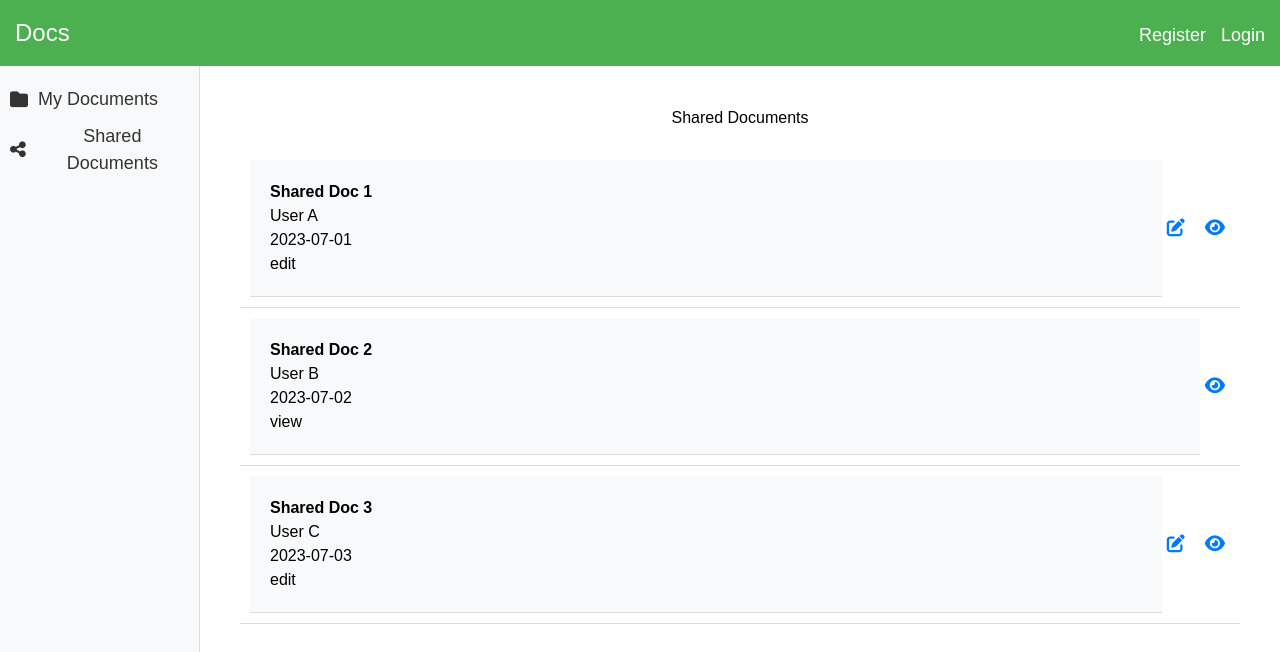
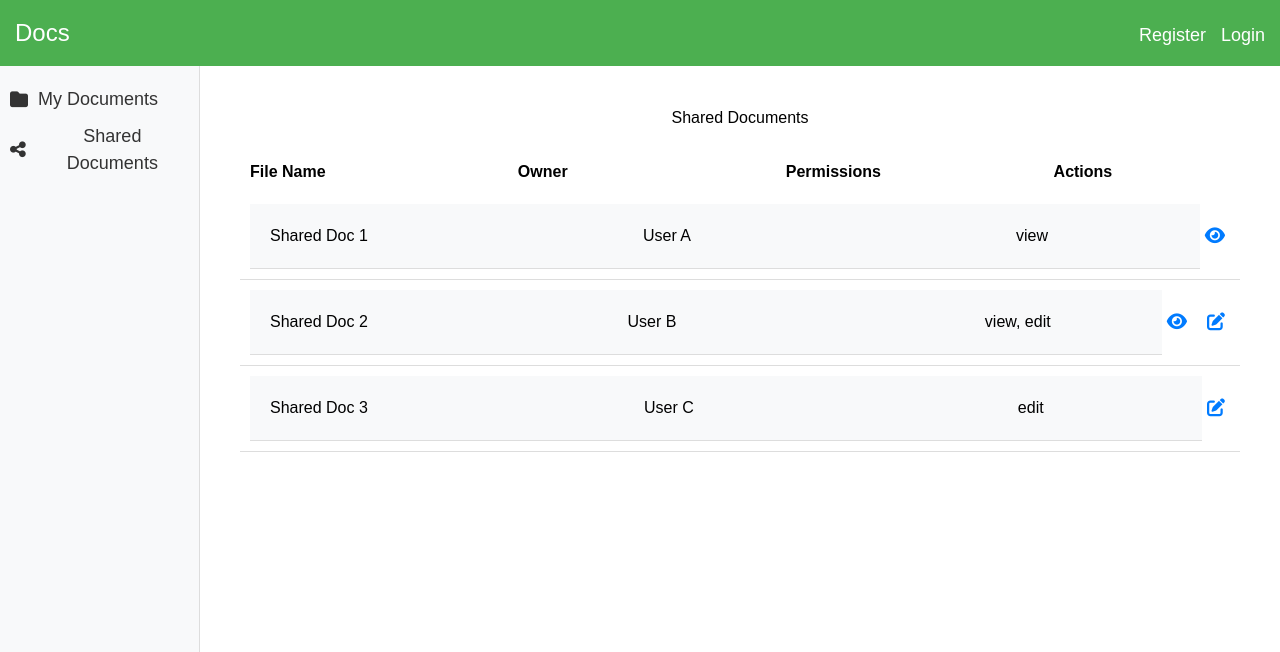
Before and after one commit to Anusha-1598/computer_security_project, a React (Create React App) app in the folder frontend/: page /dashboard/shared-documents in a window 1280 px wide. Shown: the top 652 px of the page. Built offline with nearby package versions, Linux system fonts and the light colour scheme.

Commit message:
Pending changes exported from your codespace

```diff
--- a/frontend/src/components/EditDocument.css
+++ b/frontend/src/components/EditDocument.css
@@ -50,3 +50,13 @@
 .save-button:hover {
   background-color: #0056b3;
 }
+
+.acknowledgment {
+  margin: 20px;
+  padding: 10px;
+  background-color: #d4edda;
+  color: #155724;
+  border: 1px solid #c3e6cb;
+  border-radius: 4px;
+  text-align: center;
+}
--- a/frontend/src/components/EditDocument.js
+++ b/frontend/src/components/EditDocument.js
@@ -1,12 +1,15 @@
 import React, { useState, useEffect } from "react";
-import { useSelector } from "react-redux";
+import { useSelector, useDispatch } from "react-redux";
+import { updateDocumentContent } from "../redux/documentsSlice";
 import "./EditDocument.css";
 
 const EditDocument = () => {
   const currentDocument = useSelector(
     (state) => state.documents.currentDocument
   );
+  const dispatch = useDispatch();
   const [content, setContent] = useState("");
+  const [acknowledgment, setAcknowledgment] = useState("");
 
   useEffect(() => {
     if (currentDocument) {
@@ -23,8 +26,14 @@ const EditDocument = () => {
   };
 
   const handleSave = () => {
-    // Implement save logic here
-    console.log("Document saved:", content);
+    dispatch(
+      updateDocumentContent({
+        fileId: currentDocument.fileId,
+        newContent: content,
+      })
+    );
+    setAcknowledgment("Document content saved successfully!");
+    setTimeout(() => setAcknowledgment(""), 3000);
   };
 
   return (
@@ -68,6 +77,7 @@ const EditDocument = () => {
           Save
         </button>
       </div>
+      {acknowledgment && <div className="acknowledgment">{acknowledgment}</div>}
     </div>
   );
 };
--- a/frontend/src/components/MyDocuments.css
+++ b/frontend/src/components/MyDocuments.css
@@ -9,6 +9,20 @@
 
 .my-documents h2 {
   margin-bottom: 20px;
+}
+
+.document-headers {
+  display: flex;
+  justify-content: space-between;
+  padding: 10px;
+  font-weight: bold;
+}
+
+.document-headers .file-name,
+.document-headers .date-created,
+.document-headers .actions {
+  width: 30%;
+  text-align: left;
 }
 
 .my-documents ul {
@@ -28,15 +42,14 @@
 
 .document-info {
   display: flex;
-  flex-direction: column;
+  flex: 1;
+  justify-content: space-between;
 }
 
-.file-name {
-  font-weight: bold;
-}
-
+.file-name,
 .date-created {
-  color: #888;
+  width: 45%;
+  text-align: left;
 }
 
 .document-actions {
--- a/frontend/src/components/MyDocuments.js
+++ b/frontend/src/components/MyDocuments.js
@@ -1,14 +1,15 @@
-// src/components/MyDocuments.js
 import React, { useEffect, useState } from "react";
 import { useDispatch, useSelector } from "react-redux";
+import { useNavigate } from "react-router-dom";
 import { setDocuments, setCurrentDocument } from "../redux/documentsSlice";
 import RenamePopup from "./RenamePopup";
 import DeleteConfirmationPopup from "./DeleteConfirmationPopup";
 import SharePopup from "./SharePopup";
-import "./MyDocuments.css"; // Add your CSS here
+import "./MyDocuments.css";
 
 const MyDocuments = () => {
   const dispatch = useDispatch();
+  const navigate = useNavigate();
   const documents = useSelector((state) => state.documents.documents);
   const [isRenamePopupOpen, setIsRenamePopupOpen] = useState(false);
   const [isDeletePopupOpen, setIsDeletePopupOpen] = useState(false);
@@ -24,6 +25,7 @@ const MyDocuments = () => {
         fileName: "Document 1",
         dateCreated: "2023-07-01",
         sharedUsers: [],
+        content: "Sample content for Document 1",
       },
       {
         userId: 1,
@@ -31,6 +33,7 @@ const MyDocuments = () => {
         fileName: "Document 2",
         dateCreated: "2023-07-02",
         sharedUsers: [],
+        content: "Sample content for Document 2",
       },
       {
         userId: 1,
@@ -38,6 +41,7 @@ const MyDocuments = () => {
         fileName: "Document 3",
         dateCreated: "2023-07-03",
         sharedUsers: [],
+        content: "Sample content for Document 3",
       },
     ];
     dispatch(setDocuments(fetchedDocuments));
@@ -60,12 +64,22 @@ const MyDocuments = () => {
 
   const handleEditClick = (doc) => {
     dispatch(setCurrentDocument(doc));
-    window.open(`/dashboard/edit-document/${doc.fileId}`, "_blank");
+    navigate(`/dashboard/edit-document/${doc.fileId}`);
+  };
+
+  const handleViewClick = (doc) => {
+    dispatch(setCurrentDocument(doc));
+    navigate(`/dashboard/view-document/${doc.fileId}`);
   };
 
   return (
     <div className="my-documents">
       <h2>My Documents</h2>
+      <div className="document-headers">
+        <span className="file-name">File Name</span>
+        <span className="date-created">Date Created</span>
+        <span className="actions">Actions</span>
+      </div>
       <ul>
         {documents.map((doc) => (
           <li key={doc.fileId}>
@@ -74,6 +88,13 @@ const MyDocuments = () => {
               <span className="date-created">{doc.dateCreated}</span>
             </div>
             <div className="document-actions">
+              <button
+                className="icon-button"
+                title="View"
+                onClick={() => handleViewClick(doc)}
+              >
+                <i className="fas fa-eye"></i>
+              </button>
               <button
                 className="icon-button"
                 title="Edit"
--- a/frontend/src/components/SharedDocuments.css
+++ b/frontend/src/components/SharedDocuments.css
@@ -9,6 +9,22 @@
 
 .shared-documents h2 {
   margin-bottom: 20px;
+}
+
+.document-headers {
+  display: flex;
+  justify-content: space-between;
+  padding: 10px;
+  font-weight: bold;
+}
+
+.document-headers .file-name,
+.document-headers .owner-name,
+.document-headers .shared-date,
+.document-headers .permissions,
+.document-headers .actions {
+  width: 18%;
+  text-align: left;
 }
 
 .shared-documents ul {
@@ -36,7 +52,7 @@
 .owner-name,
 .shared-date,
 .permissions {
-    width: 25%;
+  width: 18%;
   text-align: left;
 }
 
--- a/frontend/src/components/SharedDocuments.js
+++ b/frontend/src/components/SharedDocuments.js
@@ -1,10 +1,15 @@
 import React, { useEffect } from "react";
 import { useDispatch, useSelector } from "react-redux";
-import { setSharedDocuments } from "../redux/documentsSlice";
-import "./SharedDocuments.css";
+import { useNavigate } from "react-router-dom";
+import {
+  setSharedDocuments,
+  setCurrentDocument,
+} from "../redux/documentsSlice";
+import "./SharedDocuments.css"; // Add your CSS here
 
 const SharedDocuments = () => {
   const dispatch = useDispatch();
+  const navigate = useNavigate();
   const sharedDocuments = useSelector(
     (state) => state.documents.sharedDocuments
   );
@@ -16,48 +21,73 @@ const SharedDocuments = () => {
         fileId: 201,
         fileName: "Shared Doc 1",
         ownerName: "User A",
-        sharedDate: "2023-07-01",
-        permissions: "edit",
+        permissions: ["view"],
+        content: "Sample content for Shared Doc 1",
       },
       {
         fileId: 202,
         fileName: "Shared Doc 2",
         ownerName: "User B",
-        sharedDate: "2023-07-02",
-        permissions: "view",
+        permissions: ["view", "edit"],
+        content: "Sample content for Shared Doc 2",
       },
       {
         fileId: 203,
         fileName: "Shared Doc 3",
         ownerName: "User C",
-        sharedDate: "2023-07-03",
-        permissions: "edit",
+        permissions: ["edit"],
+        content: "Sample content for Shared Doc 3",
       },
     ];
     dispatch(setSharedDocuments(fetchedSharedDocuments));
   }, [dispatch]);
 
+  const handleViewClick = (doc) => {
+    dispatch(setCurrentDocument(doc));
+    navigate(`/dashboard/view-document/${doc.fileId}`);
+  };
+
+  const handleEditClick = (doc) => {
+    dispatch(setCurrentDocument(doc));
+    navigate(`/dashboard/edit-document/${doc.fileId}`);
+  };
+
   return (
     <div className="shared-documents">
       <h2>Shared Documents</h2>
+      <div className="document-headers">
+        <span className="file-name">File Name</span>
+        <span className="owner-name">Owner</span>
+        <span className="permissions">Permissions</span>
+        <span className="actions">Actions</span>
+      </div>
       <ul>
         {sharedDocuments.map((doc) => (
           <li key={doc.fileId}>
             <div className="document-info">
               <span className="file-name">{doc.fileName}</span>
               <span className="owner-name">{doc.ownerName}</span>
-              <span className="shared-date">{doc.sharedDate}</span>
-              <span className="permissions">{doc.permissions}</span>
+              <span className="permissions">{doc.permissions.join(", ")}</span>
             </div>
             <div className="document-actions">
-              {doc.permissions === "edit" && (
-                <button className="icon-button" title="Edit">
+              {doc.permissions.includes("view") && (
+                <button
+                  className="icon-button"
+                  title="View"
+                  onClick={() => handleViewClick(doc)}
+                >
+                  <i className="fas fa-eye"></i>
+                </button>
+              )}
+              {doc.permissions.includes("edit") && (
+                <button
+                  className="icon-button"
+                  title="Edit"
+                  onClick={() => handleEditClick(doc)}
+                >
                   <i className="fas fa-edit"></i>
                 </button>
               )}
-              <button className="icon-button" title="View">
-                <i className="fas fa-eye"></i>
-              </button>
             </div>
           </li>
         ))}
--- a/frontend/src/redux/documentsSlice.js
+++ b/frontend/src/redux/documentsSlice.js
@@ -2,8 +2,8 @@ import { createSlice } from "@reduxjs/toolkit";
 
 const initialState = {
   documents: [],
+  sharedDocuments: [],
   currentDocument: null,
-  sharedDocuments: [],
 };
 
 const documentsSlice = createSlice({
@@ -12,6 +12,9 @@ const documentsSlice = createSlice({
   reducers: {
     setDocuments: (state, action) => {
       state.documents = action.payload;
+    },
+    setSharedDocuments: (state, action) => {
+      state.sharedDocuments = action.payload;
     },
     updateDocumentName: (state, action) => {
       const { fileId, newName } = action.payload;
@@ -35,8 +38,17 @@ const documentsSlice = createSlice({
         document.sharedUsers = sharedUsers;
       }
     },
-    setSharedDocuments: (state, action) => {
-      state.sharedDocuments = action.payload;
+    updateDocumentContent: (state, action) => {
+      const { fileId, newContent } = action.payload;
+      const document =
+        state.documents.find((doc) => doc.fileId === fileId) ||
+        state.sharedDocuments.find((doc) => doc.fileId === fileId);
+      if (document) {
+        document.content = newContent;
+      }
+      if (state.currentDocument && state.currentDocument.fileId === fileId) {
+        state.currentDocument.content = newContent;
+      }
     },
   },
 });
@@ -48,5 +60,6 @@ export const {
   deleteDocument,
   setCurrentDocument,
   updateSharedUsers,
+  updateDocumentContent,
 } = documentsSlice.actions;
 export default documentsSlice.reducer;
```
Lines whose indentation alone changed are shown as unchanged.
